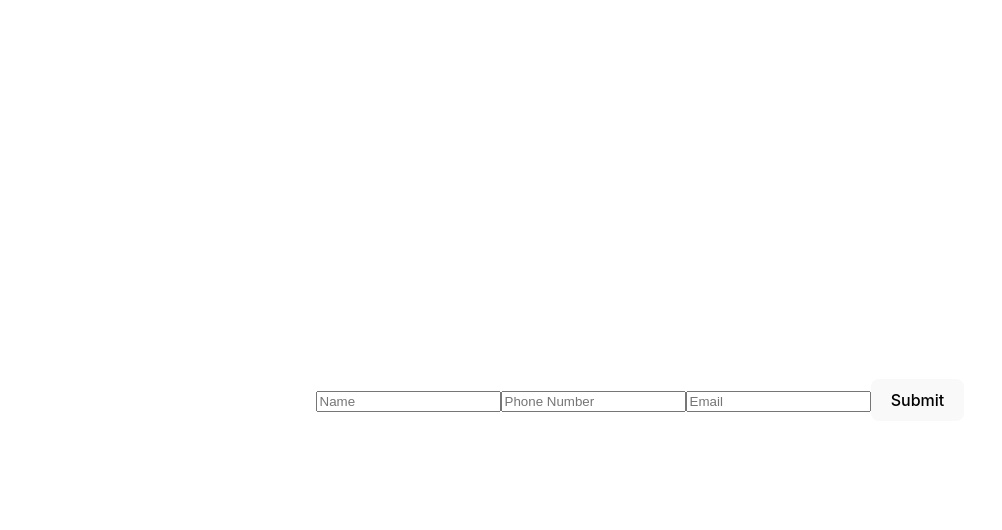
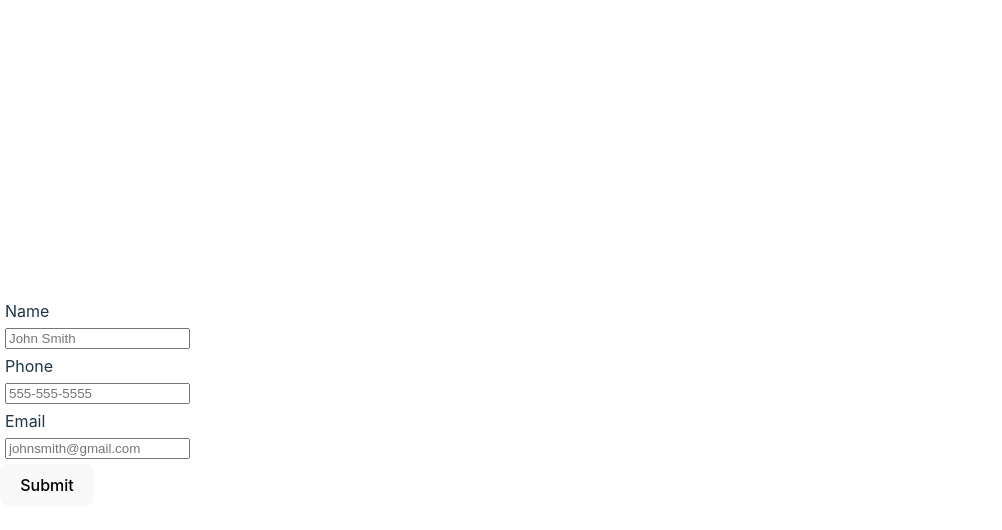
Before and after one commit to brispone/odin-react-cv, a React (Vite) app: page / in a window 1280 px wide. Both pictures are taken after a click on the button "Add General Info". Shown: the top 530 px of the page, without its empty margins (0-1002 px from the left). Built offline with nearby package versions, Linux system fonts and the light colour scheme.

Commit message:
Complete general form, create stylesheet

```diff
--- a/src/App.jsx
+++ b/src/App.jsx
@@ -1,5 +1,5 @@
 import { useState } from 'react'
-import './App.css'
+//import './App.css'
 import General from './components/General';
 
 function App() {
--- a/src/components/General.jsx
+++ b/src/components/General.jsx
@@ -1,4 +1,5 @@
 import { useState } from "react"
+import '../styles/General.css'
 
 function General() {
     const [showForm, setShowForm] = useState(false);
@@ -18,9 +19,18 @@ function General() {
         );
     } else return (
         <form onSubmit={handleSubmit}>
-            <input type="text" id="name" placeholder="Name"></input>
-            <input type="text" id="phone" placeholder="Phone Number"></input>
-            <input type="text" id="email" placeholder="Email"></input>
+            <div>
+                <label for="name">Name</label>
+                <input type="text" name="name" id="name" placeholder="John Smith" required></input>
+            </div>
+            <div>
+                <label for="phone">Phone</label>
+                <input type="tel" name="phone" id="phone" pattern="[0-9]{3}-[0-9]{3}-[0-9]{4}" placeholder="555-555-5555" required></input>
+            </div>
+            <div>
+                <label for="email">Email</label>
+                <input type="email" name="email" id="email" placeholder="johnsmith@gmail.com" required></input>
+            </div>
             <button type="submit">Submit</button>
         </form>
     );
--- /dev/null
+++ b/src/styles/General.css
@@ -0,0 +1,4 @@
+input, label {
+    display: block;
+    margin: 5px;
+}
```
